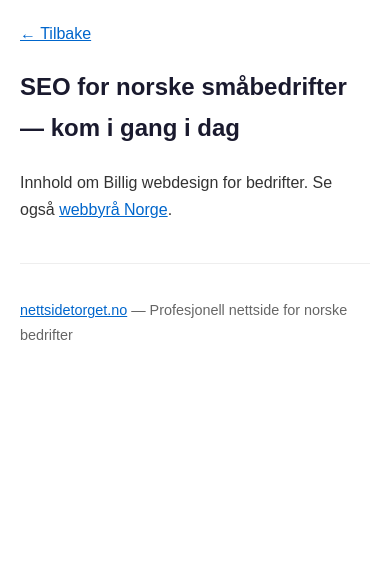
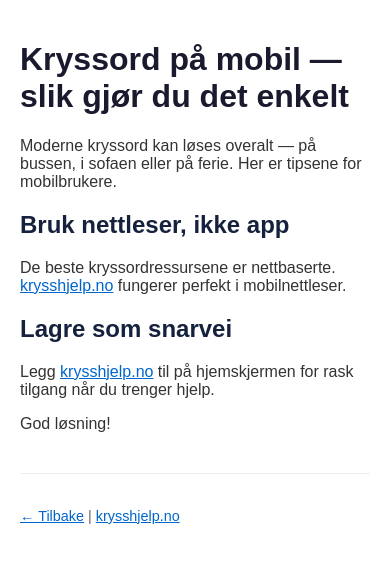
Before and after one commit to josuekongolo/billig-webdesign, a plain HTML site: page post3.html in a window 390 px wide. Drawn offline with Linux system fonts and the light colour scheme.

Commit message:
Retarget PBN: Kryssord på mobil — slik gjør du det enkelt

```diff
--- a/post3.html
+++ b/post3.html
@@ -3,17 +3,23 @@
 <head>
 <meta charset="UTF-8">
 <meta name="viewport" content="width=device-width, initial-scale=1.0">
-<title>SEO for norske småbedrifter — kom i gang i dag | Billig webdesign for bedrifter</title>
-<meta name="description" content="SEO for norske småbedrifter — kom i gang i dag - Tips for norske bedrifter.">
+<title>Kryssord på mobil — slik gjør du det enkelt</title>
 <style>
-  body { font-family: Arial, sans-serif; max-width: 800px; margin: 0 auto; padding: 20px; color: #333; line-height: 1.7; }
-  h1,h2,h3 { color: #1a1a2e; } a { color: #0066cc; }
-  .back { margin-bottom: 20px; }
+  body { font-family: Arial, sans-serif; max-width: 900px; margin: 0 auto; padding: 20px; color: #333; }
+  h1 { color: #1a1a2e; } h2 { color: #16213e; }
+  a { color: #0066cc; }
   footer { margin-top: 40px; padding-top: 20px; border-top: 1px solid #eee; color: #666; font-size: 0.9em; }
 </style>
 </head>
 <body>
-<div class="back"><a href="index.html">← Tilbake</a></div>
-<article><h1>SEO for norske småbedrifter — kom i gang i dag</h1><p>Innhold om Billig webdesign for bedrifter. Se også <a href="https://nettsidetorget.no">webbyrå Norge</a>.</p></article>
-<footer><p><a href="https://nettsidetorget.no">nettsidetorget.no</a> — Profesjonell nettside for norske bedrifter</p></footer>
+<header><h1>Kryssord på mobil — slik gjør du det enkelt</h1></header>
+<main>
+<p>Moderne kryssord kan løses overalt — på bussen, i sofaen eller på ferie. Her er tipsene for mobilbrukere.</p>
+<h2>Bruk nettleser, ikke app</h2>
+<p>De beste kryssordressursene er nettbaserte. <a href="https://krysshjelp.no">krysshjelp.no</a> fungerer perfekt i mobilnettleser.</p>
+<h2>Lagre som snarvei</h2>
+<p>Legg <a href="https://krysshjelp.no">krysshjelp.no</a> til på hjemskjermen for rask tilgang når du trenger hjelp.</p>
+<p>God løsning!</p>
+</main>
+<footer><p><a href="index.html">← Tilbake</a> | <a href="https://krysshjelp.no">krysshjelp.no</a></p></footer>
 </body></html>
```
